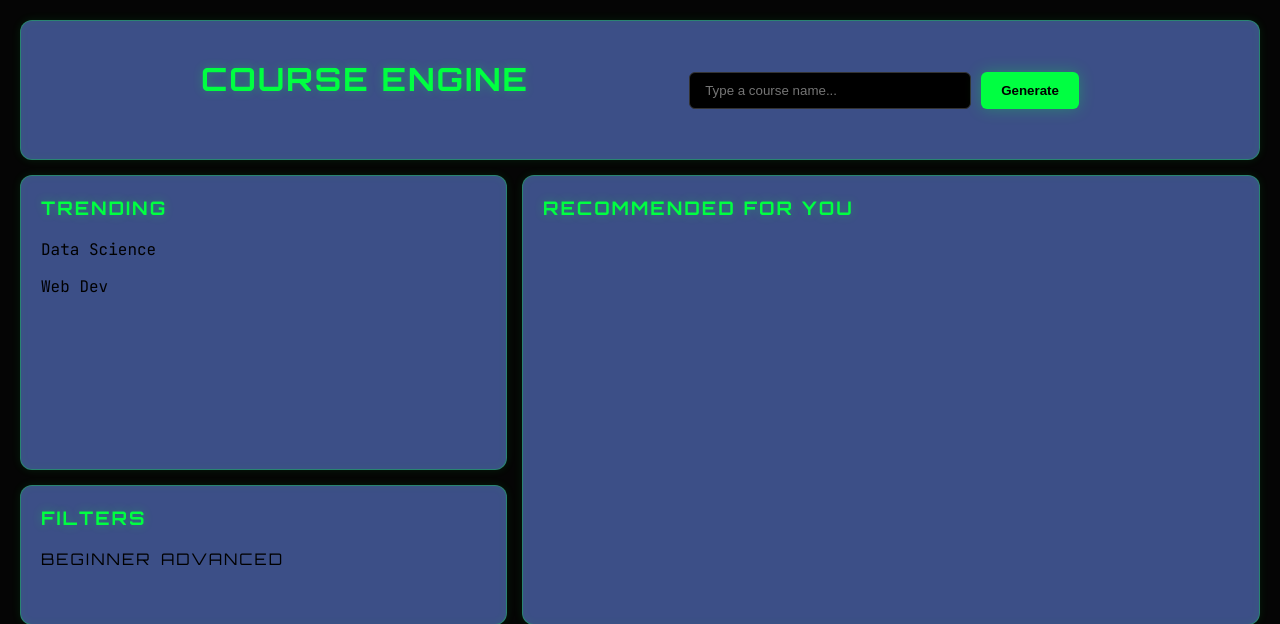
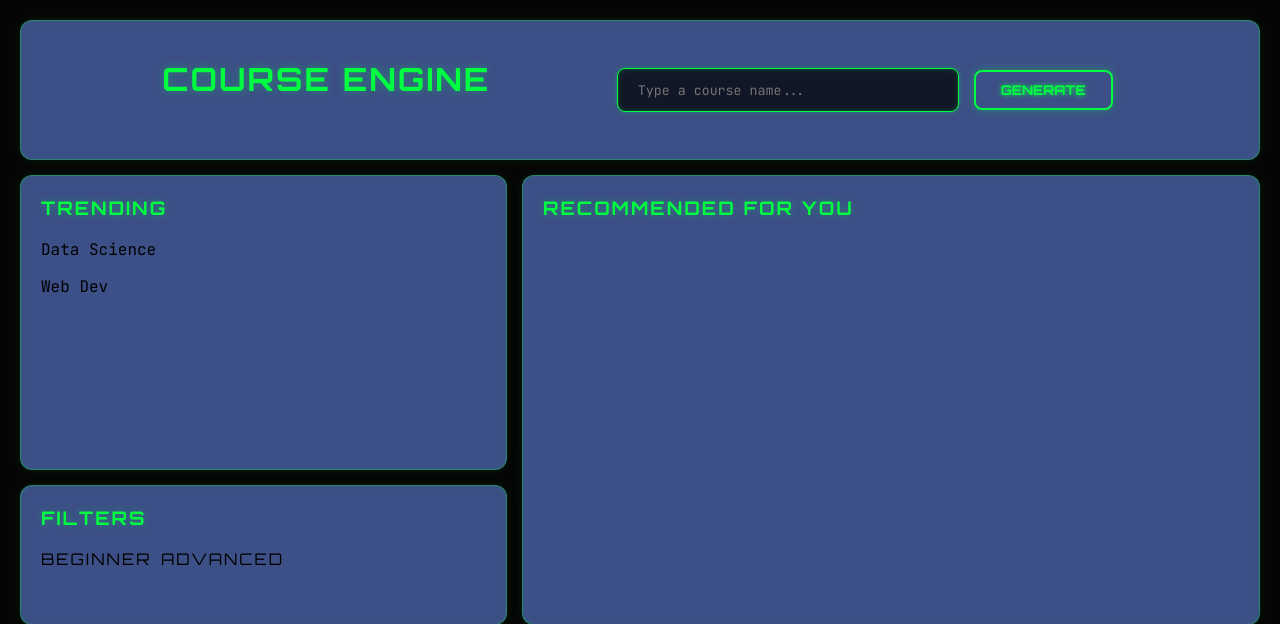
Before and after one commit to Thoufiq-7/ML_Project, a Flask app: page / in a window 1280 px wide. Shown: the top 624 px of the page. Run offline with Flask 3, Linux system fonts and the light colour scheme.

Commit message:
mod-search box

```diff
--- a/frontend/static/style.css
+++ b/frontend/static/style.css
@@ -118,35 +118,59 @@
 }
 
 /* 5. Search UI */
+/* 1. The Search Container */
 .search-box {
   display: flex;
-  gap: 10px;
+  gap: 15px;
+  background: transparent; /* Remove bisque, it blocks the glow */
+  padding: 5px;
+  align-items: center;
 }
 
+/* 2. The Neon Input Field */
 input {
-  background: #000;
-  border: 1px solid #333;
-  color: white;
-  padding: 10px 15px;
-  border-radius: 6px;
-  width: 250px;
+  background: rgba(0, 0, 0, 0.7); /* Dark semi-transparent */
+  border: 1px solid var(--accent);
+  color: var(--accent);
+  padding: 12px 20px;
+  border-radius: 8px;
+  width: 300px;
+  font-family: var(--font-main);
   outline: none;
+  /* The Glow */
+  box-shadow: 0 0 5px var(--accent-glow),
+              inset 0 0 5px var(--accent-glow);
+  transition: all 0.3s ease;
 }
 
 input:focus {
-  border-color: var(--accent);
-  box-shadow: 0 0 10px var(--accent-glow);
+  box-shadow: 0 0 15px var(--accent),
+              inset 0 0 10px var(--accent-glow);
+  background: #000;
 }
 
+/* 3. The Neon Button (The "Power" Switch) */
 button {
+  background: transparent;
+  color: var(--accent);
+  border: 2px solid var(--accent);
+  padding: 10px 25px;
+  font-family: var(--font-header);
+  font-weight: bold;
+  border-radius: 8px;
+  cursor: pointer;
+  text-transform: uppercase;
+  /* Heavy Outer Glow */
+  box-shadow: 0 0 10px var(--accent-glow);
+  text-shadow: 0 0 5px var(--accent);
+  transition: all 0.3s ease;
+}
+
+button:hover {
   background: var(--accent);
-  color: black;
-  border: none;
-  padding: 10px 20px;
-  font-weight: bold;
-  border-radius: 6px;
-  cursor: pointer;
-  box-shadow: 0 0 15px var(--accent-glow);
+  color: #000; /* Text turns black when background glows green */
+  box-shadow: 0 0 25px var(--accent);
+  transform: translateY(-2px);
 }
 
 /* 6. Netflix Row & Cards */
```
